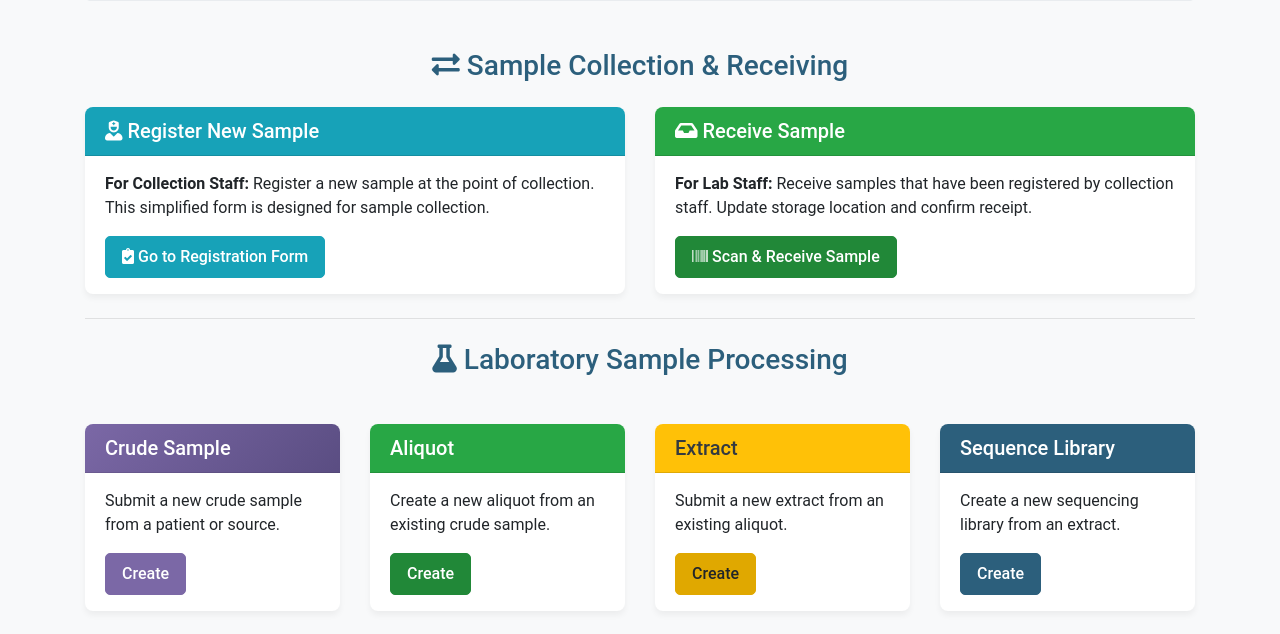
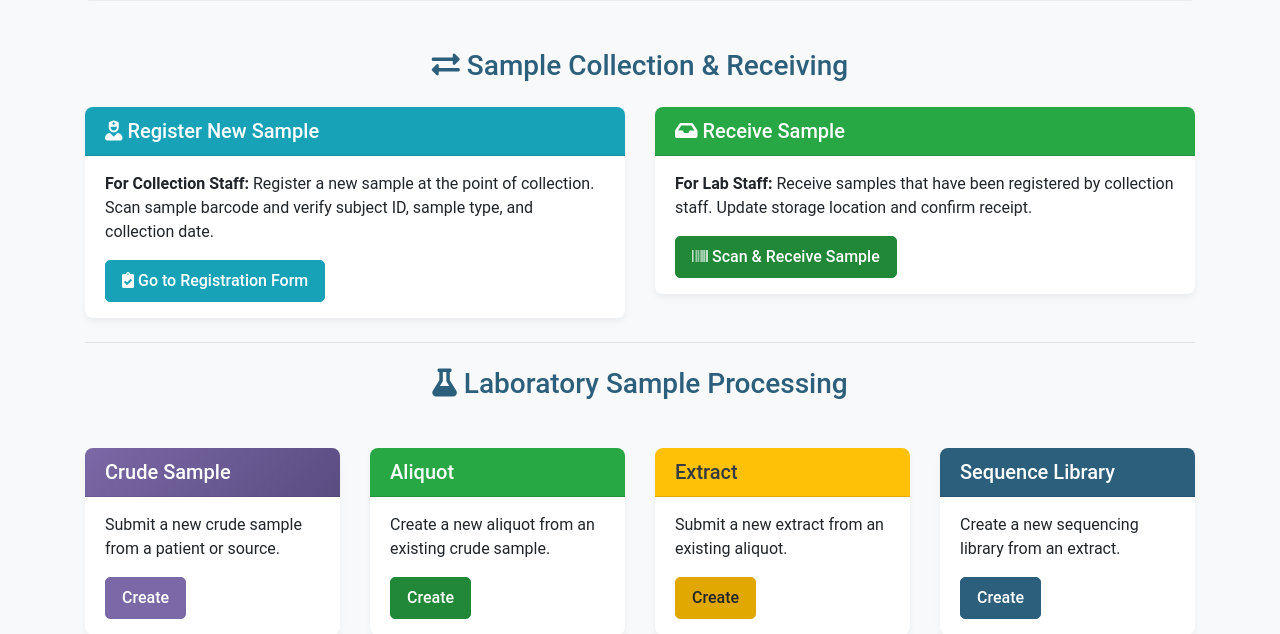
Before and after one commit to haslamdb/mgml_sampledb, a Django app: page / in a window 1280 px wide. Shown: the part 303-937 px from the top of the page. Run offline with Django 5.2, Linux system fonts and the light colour scheme; some libraries are stand-ins or nearby versions.

Commit message:
modified:   sampletracking/templates/sampletracking/home.html

```diff
--- a/sampletracking/templates/sampletracking/home.html
+++ b/sampletracking/templates/sampletracking/home.html
@@ -34,7 +34,7 @@
                 <div class="card-body">
                     <p class="card-text">
                         <strong>For Collection Staff:</strong> Register a new sample at the point of collection.
-                        This simplified form is designed for sample collection.
+                        Scan sample barcode and verify subject ID, sample type, and collection date.
                     </p>
                     <a href="{% url 'accessioning_create' %}" class="btn btn-info">
                         <i class="fas fa-clipboard-check"></i> Go to Registration Form
```
